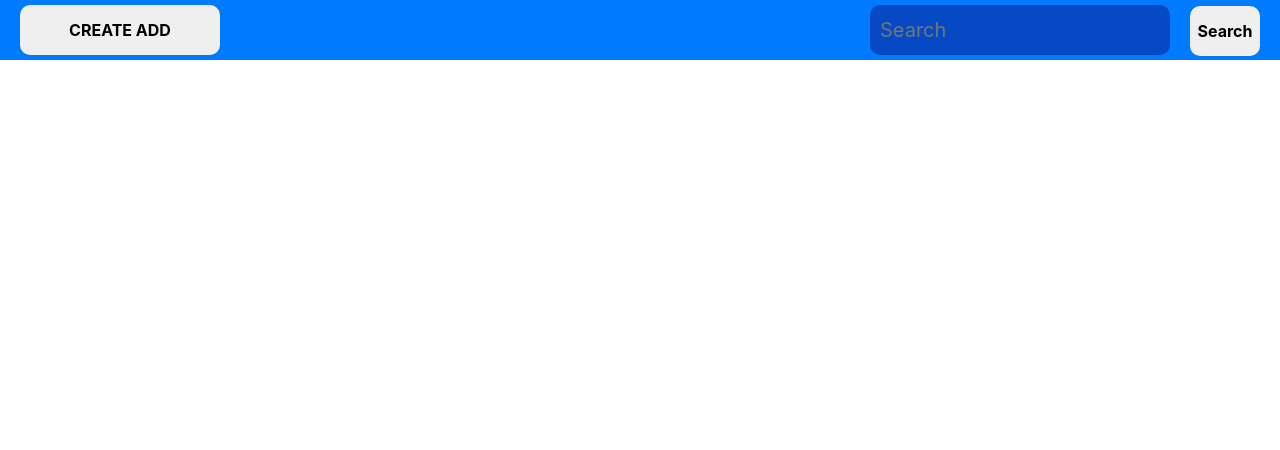
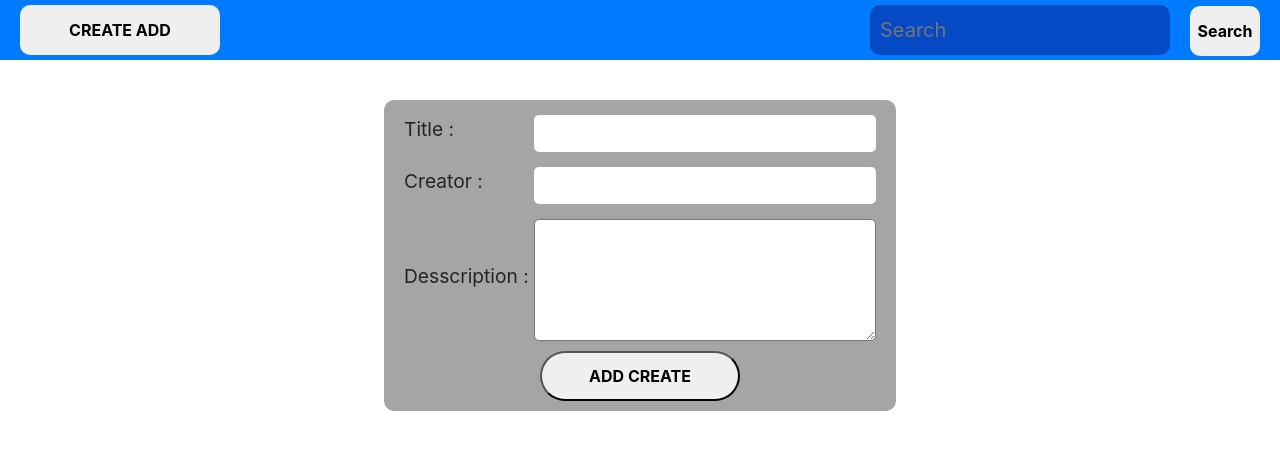
Before and after one commit to NguyenVanDat98/todoList, a React (Create React App) app: page /learn/form in a window 1280 px wide. Before the commit this address had no page. Shown: the top 450 px of the page. Built offline with nearby package versions, Linux system fonts and the light colour scheme.

Commit message:
routing Item

```diff
--- a/src/App.js
+++ b/src/App.js
@@ -7,27 +7,29 @@ import add from "./data";
 import { datak } from "./run";
 import { Routes, Route } from "react-router-dom";
 import Form from "./component/Form";
-
+import Todoitem from "./component/todoitem";
 
 const App = (props) => {
   const [change, setchange] = useState(true);
   const [data, setData] = useState(datak("dataa", add()));
   const [tus, settus] = useState("none");
+  const { dataTask:DB } = datak("dataa", add())
 
   function btn() {
     setchange(!change);
     setData(datak("dataa", add()));
   }
   function search(e) {
-    let valuee = e.target.value.toLowerCase().trim()
-    console.log(valuee);
-    let temp = (datak("dataa", add()).dataTask).filter((element) => {
+    let valuee = e.target.value.toLowerCase().trim();
+
+    let temp = datak("dataa", add()).dataTask.filter((element) => {
       let isValid =
-        element.title.toLowerCase().includes(valuee)||
-        element.name.toLowerCase().includes(valuee)||
-        element.mess.toLowerCase().includes(valuee)||
+        element.title.toLowerCase().includes(valuee) ||
+        element.name.toLowerCase().includes(valuee) ||
+        element.mess.toLowerCase().includes(valuee) ||
         element.stt.toLowerCase().includes(valuee);
-      if (isValid) { return element;
+      if (isValid) {
+        return element;
       }
     });
     setData(datak("tempSearch", temp));
@@ -38,10 +40,31 @@ const App = (props) => {
       <Header search={search} btn={btn} tus={tus} change={change} />
       <Routes>
         <Route
-          path="/"
+          path="/learn/"
           element={<Main arr={data.arr} aii={data.aii} data={data.dataTask} />}
-        />
-        <Route path="/form" element={<Form handle={btn} />} />
+        ></Route>
+        <Route path="/learn/form" element={<Form handle={btn} />} />
+        {DB.map((element, index) =>
+          <Route key={index}
+            path={`/learn/${index + 1}`}
+            element={
+              <Todoitem
+                title={element.title}
+                name={element.name}
+                mess={element.mess}
+                status={element.stt}
+                txtBtn={
+                  (element.btn =
+                    element.stt == "New"
+                      ? "Start"
+                      : element.stt == "Doing"
+                      ? "Done"
+                      : "Renew")
+                }
+              />
+            }
+          />
+        )}
       </Routes>
     </div>
   );
--- a/src/component/todoitem.jsx
+++ b/src/component/todoitem.jsx
@@ -5,7 +5,7 @@ import { useState } from "react";
 
 //
 function Todoitem(props) {
-  const { title, name, dess,setevent , status ,txtBtn } = props;
+  const { title, name, dess,setevent, status ,txtBtn } = props;
   return (
     <div className="taskItem mx-2 my-2 px-2 py-2">
       <label>
--- a/src/data.js
+++ b/src/data.js
@@ -14,27 +14,11 @@ function add() {
     { title: "11", name: "v", mess: "j" , stt: "New"},
     { title: "12", name: "v", stt: "New", mess: "adsasddasdasdasdasdasdasdasda asd asd as asd as as dasd asd asa  asd asd as asd asd as" },
     { title: "13", name: "v", mess: "j" , stt: "New"},
-
-    { title: "26", name: "v", mess: "j" , stt: "New"},
-    { title: "27", name: "v", mess: "j" , stt: "New"},
-    { title: "28", name: "v", mess: "j" , stt: "New"},
-    { title: "28", name: "v", mess: "j" , stt: "New"},
-    { title: "19", name: "v", mess: "j" , stt: "New"},
-    { title: "20", name: "v", mess: "j" , stt: "New"},
-    { title: "21", name: "v", mess: "j" , stt: "New"},
-    { title: "22", name: "v", mess: "j" , stt: "New"},
-    { title: "26", name: "v", mess: "j" , stt: "New"},
-    { title: "27", name: "v", mess: "j" , stt: "New"},
-    { title: "28", name: "v", mess: "j" , stt: "New"},
-    { title: "28", name: "v", mess: "j" , stt: "New"},
-    { title: "19", name: "v", mess: "j" , stt: "New"},
-    { title: "20", name: "v", mess: "j" , stt: "New"},
-    { title: "21", name: "v", mess: "j" , stt: "New"},
-    { title: "22", name: "v", mess: "j" , stt: "New"},
-    { title: "26", name: "v", mess: "j" , stt: "New"},
-    { title: "27", name: "v", mess: "j" , stt: "New"},
-    { title: "28", name: "v", mess: "j" , stt: "New"},
-    { title: "28", name: "v", mess: "j" , stt: "New"},
+    { title: "14", name: "v", mess: "j" , stt: "New"},
+    { title: "15", name: "v", mess: "j" , stt: "New"},
+    { title: "16", name: "v", mess: "j" , stt: "New"},
+    { title: "17", name: "v", mess: "j" , stt: "New"},
+    { title: "18", name: "v", mess: "j" , stt: "New"},
     { title: "19", name: "v", mess: "j" , stt: "New"},
     { title: "20", name: "v", mess: "j" , stt: "New"},
     { title: "21", name: "v", mess: "j" , stt: "New"},
@@ -44,21 +28,36 @@ function add() {
     { title: "25", name: "v", mess: "j" , stt: "New"},
     { title: "26", name: "v", mess: "j" , stt: "New"},
     { title: "27", name: "v", mess: "j" , stt: "New"},
-    { title: "22", name: "v", mess: "j" , stt: "New"},
-    { title: "23", name: "v", mess: "j" , stt: "New"},
-    { title: "24", name: "v", mess: "j" , stt: "New"},
-    { title: "25", name: "v", mess: "j" , stt: "New"},
-    { title: "26", name: "v", mess: "j" , stt: "New"},
-    { title: "27", name: "v", mess: "j" , stt: "New"},
-    { title: "22", name: "v", mess: "j" , stt: "New"},
-    { title: "23", name: "v", mess: "j" , stt: "New"},
-    { title: "24", name: "v", mess: "j" , stt: "New"},
-    { title: "25", name: "v", mess: "j" , stt: "New"},
-    { title: "26", name: "v", mess: "j" , stt: "New"},
-    { title: "27", name: "v", mess: "j" , stt: "New"},
     { title: "28", name: "v", mess: "j" , stt: "New"},
-    { title: "28", name: "v", mess: "j" , stt: "New"},
-    { title: "29", name: "v",stt: "New", mess: "adsasddasdasdasdasdasdasdasda asd asd as asd as as dasd asd asa  asd asd as asd asd as" },
+    { title: "29", name: "v", mess: "j" , stt: "New"},
+    { title: "30", name: "v", mess: "j" , stt: "New"},
+    { title: "31", name: "v", mess: "j" , stt: "New"},
+    { title: "32", name: "v", mess: "j" , stt: "New"},
+    { title: "33", name: "v", mess: "j" , stt: "New"},
+    { title: "34", name: "v", mess: "j" , stt: "New"},
+    { title: "35", name: "v", mess: "j" , stt: "New"},
+    { title: "36", name: "v", mess: "j" , stt: "New"},
+    { title: "37", name: "v", mess: "j" , stt: "New"},
+    { title: "38", name: "v", mess: "j" , stt: "New"},
+    { title: "39", name: "v", mess: "j" , stt: "New"},
+    { title: "40", name: "v", mess: "j" , stt: "New"},
+    { title: "41", name: "v", mess: "j" , stt: "New"},
+    { title: "42", name: "v", mess: "j" , stt: "New"},
+    { title: "43", name: "v", mess: "j" , stt: "New"},
+    { title: "44", name: "v", mess: "j" , stt: "New"},
+    { title: "45", name: "v", mess: "j" , stt: "New"},
+    { title: "46", name: "v", mess: "j" , stt: "New"},
+    { title: "47", name: "v", mess: "j" , stt: "New"},
+    { title: "48", name: "v", mess: "j" , stt: "New"},
+    { title: "49", name: "v", mess: "j" , stt: "New"},
+    { title: "50", name: "v", mess: "j" , stt: "New"},
+    { title: "51", name: "v", mess: "j" , stt: "New"},
+    { title: "52", name: "v", mess: "j" , stt: "New"},
+    { title: "53", name: "v", mess: "j" , stt: "New"},
+    { title: "54", name: "v", mess: "j" , stt: "New"},
+    { title: "55", name: "v", mess: "j" , stt: "New"},
+    { title: "56", name: "v", mess: "j" , stt: "New"},
+    { title: "57", name: "v",stt: "New", mess: "adsasddasdasdasdasdasdasdasda asd asd as asd as as dasd asd asa  asd asd as asd asd as" },
 
   ];
 }
--- a/src/index.js
+++ b/src/index.js
@@ -11,7 +11,7 @@ const root = ReactDOM.createRoot(document.getElementById('root'));
 
 root.render(
   <React.StrictMode>
-    <BrowserRouter >
+    <BrowserRouter path="/learn/" >
     <App />
     </BrowserRouter>
   </React.StrictMode>
--- a/src/layout/header/Header.jsx
+++ b/src/layout/header/Header.jsx
@@ -9,7 +9,7 @@ const Header = (props) => {
   return (
     <div className="header  bg-primary justify-content-between">
       <div className="home">
-         <Link to={props.change ?"/form" : "/" }> <button onClick={props.btn} type="button">{props.change ?  "CREATE ADD": "BACK"}</button>
+         <Link to={props.change ?"/learn/form" : "/learn/" }> <button onClick={props.btn} type="button">{props.change ?  "CREATE ADD": "BACK"}</button>
          </Link>
       </div>
       <div className="search">
```
Also changed, not shown: src/layout/main/main.jsx (+2 -7 lines).
